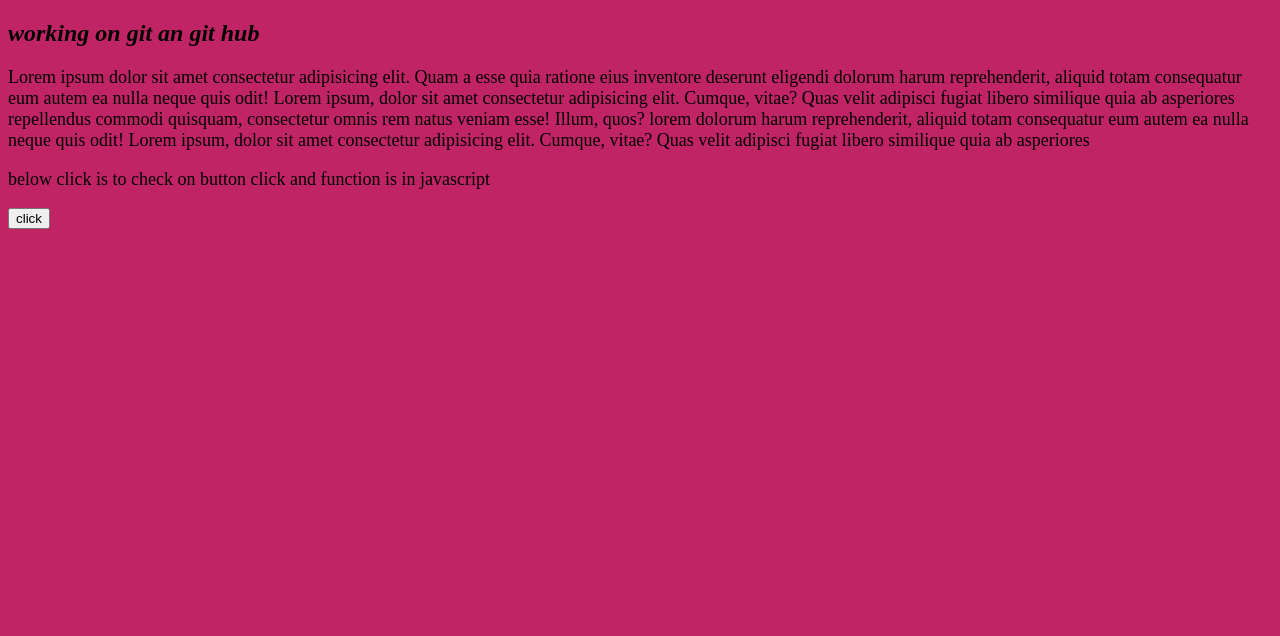
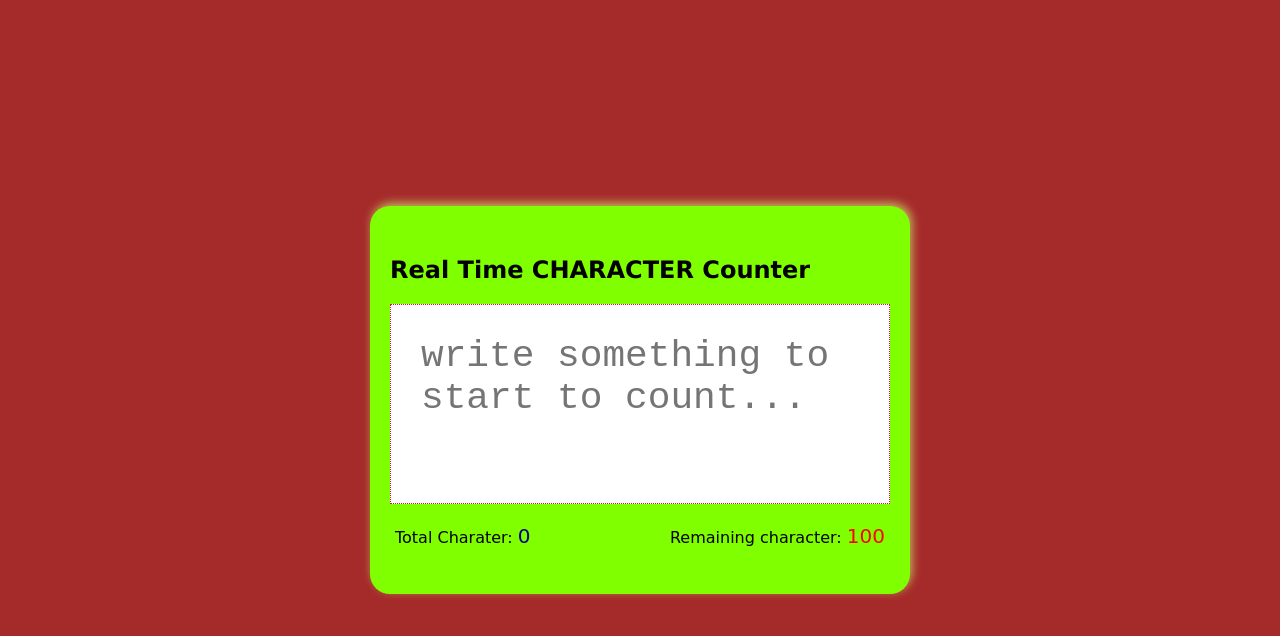
Before and after one commit to Revanth-987/Git_tutorial, a plain HTML site: page index.html in a window 1280 px wide. Drawn offline with Linux system fonts and the light colour scheme.

```diff
--- a/index.html
+++ b/index.html
@@ -3,23 +3,23 @@
 
 <head>
     <meta charset="UTF-8">
+    <meta http-equiv="X-UA-Compatible" content="IE=edge">
     <meta name="viewport" content="width=device-width, initial-scale=1.0">
-    <title>GITHUB AND GIT TUTORIALS</title>
+    <title>REAL TIME CHARACTER COUNTER</title>
     <link rel="stylesheet" href="style.css">
 </head>
 
 <body>
-    <h2>working on git an git hub</h2>
-    <p>Lorem ipsum dolor sit amet consectetur adipisicing elit. Quam a esse quia ratione eius inventore deserunt
-        eligendi dolorum harum reprehenderit, aliquid totam consequatur eum autem ea nulla neque quis odit! Lorem ipsum,
-        dolor sit amet consectetur adipisicing elit. Cumque, vitae? Quas velit adipisci fugiat
-        libero similique quia ab asperiores repellendus commodi quisquam, consectetur omnis rem natus veniam esse!
-        Illum, quos? lorem dolorum harum reprehenderit, aliquid totam consequatur eum autem ea nulla neque quis odit! Lorem ipsum,
-        dolor sit amet consectetur adipisicing elit. Cumque, vitae? Quas velit adipisci fugiat
-        libero similique quia ab asperiores  </p>
-    <p> below click is to check on button click and function is in javascript </p>
-    <button onclick="gitCheck()"> click </button>
+    <div class="container">
+        <h2>Real Time CHARACTER Counter</h2>
+        <textarea id="Textarea" class="textarea" placeholder="write something to start to count..."
+            maxlength="100"></textarea>
+        <div class="character_counter">
+            <p> Total Charater: <span class="Total_character" id="Total_character">0</span> </p>
+            <p> Remaining character: <span class="remaining_character" id="remaining_character">100</span></p>
+        </div>
+    </div>
+    <script src="javascript.js"></script>
 </body>
-<script src="javascript.js"></script>
 
 </html>
--- a/javascript.js
+++ b/javascript.js
@@ -1,3 +1,11 @@
-function gitCheck() {
-    alert("this worked and you rember things and you are working on braches 'online_host' named");
+const textareaEl = document.getElementById('Textarea');
+const TotalCharacterEl = document.getElementById('Total_character');
+const Remaining_characterEl = document.getElementById('remaining_character')
+
+textareaEl.addEventListener('keyup', () => {
+    updateCounter();
+})
+function updateCounter() {
+    TotalCharacterEl.innerText = textareaEl.value.length;
+    Remaining_characterEl.innerText = textareaEl.getAttribute("maxlength") - textareaEl.value.length;
 }
--- a/style.css
+++ b/style.css
@@ -1,12 +1,47 @@
 body {
-    background-color: rgb(193, 36, 101);
+    margin: 0;
+    display: flex;
+    justify-content: center;
+    align-items: center;
+    height: 100vh;
+    background-color: brown;
+    font-family: 'Lucida Sans', 'Lucida Sans Regular', 'Lucida Grande', 'Lucida Sans Unicode', Geneva, Verdana, sans-serif;
 }
 
-body h2 {
-    font-style: italic;
+.container {
+    background-color: chartreuse;
+    width: 500px;
+    padding: 30px 20px;
+    margin: 10px;
+    border-radius: 20px;
+    box-shadow: 2px -3px 10px rgba(200, 200, 100, .9);
+
 }
 
-body p {
-    font-size: large;
-    font-weight: 300;
+.textarea {
+    resize: none;
+    width: 100%;
+    height: 200px;
+    font-family: 'Courier New', Courier, monospace;
+    padding: 30px;
+    box-sizing: border-box;
+    font-size: 1cm;
+    border: dotted 1.8px crimson;
 }
+
+.character_counter {
+    display: flex;
+    justify-content: space-between;
+    padding: 0 5px;
+    font-family: cursive;
+}
+
+.Total_character {
+    font-size: 20px;
+    color: darkblue;
+}
+
+.remaining_character {
+    font-size: 20px;
+    color: red;
+}
```
